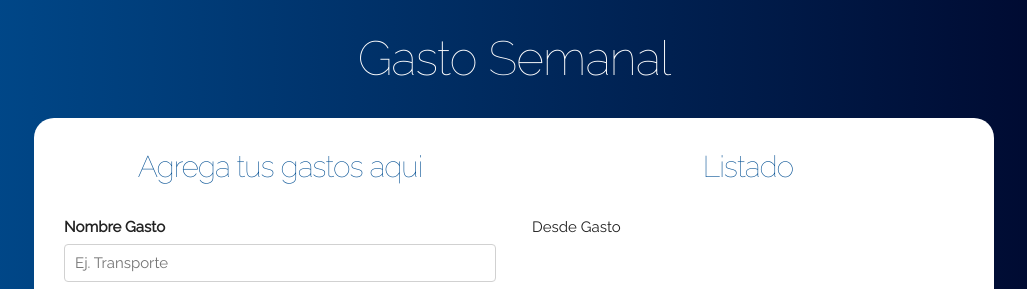
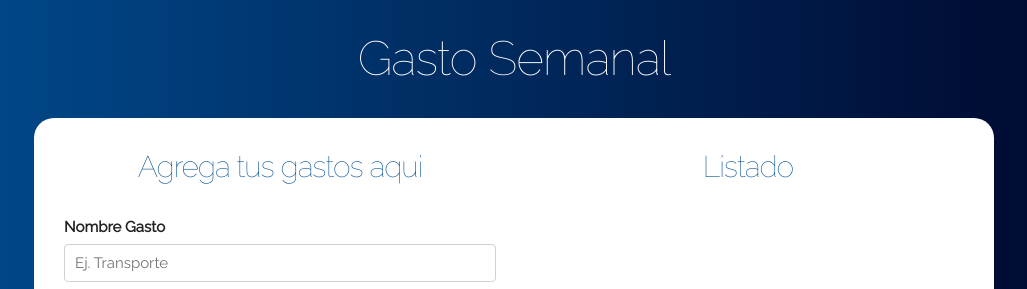
Before and after one commit to PabloAdriaensens/gastosemanal, a React (Create React App) app: page / in a window 1280 px wide. Shown: the top 289 px of the page, without its empty margins (126-1153 px from the left). Built offline with nearby package versions, Linux system fonts and the light colour scheme.

Commit message:
Añadimos funcionalidad dentro de Listado para mostrar los gastos añadidos en el formulario

```diff
--- a/src/componentes/Listado.js
+++ b/src/componentes/Listado.js
@@ -6,8 +6,12 @@ class Listado extends Component {
         return (
             <div className="gastos-realizados">
                 <h2>Listado</h2>
-                {console.log(this.props.gastos)}
-                <Gasto/>
+                {Object.keys(this.props.gastos).map(key => (
+                    <Gasto
+                        key={key}
+                        gasto={this.props.gastos[key]}
+                    />
+                ))}
             </div>
         )
     }
```
